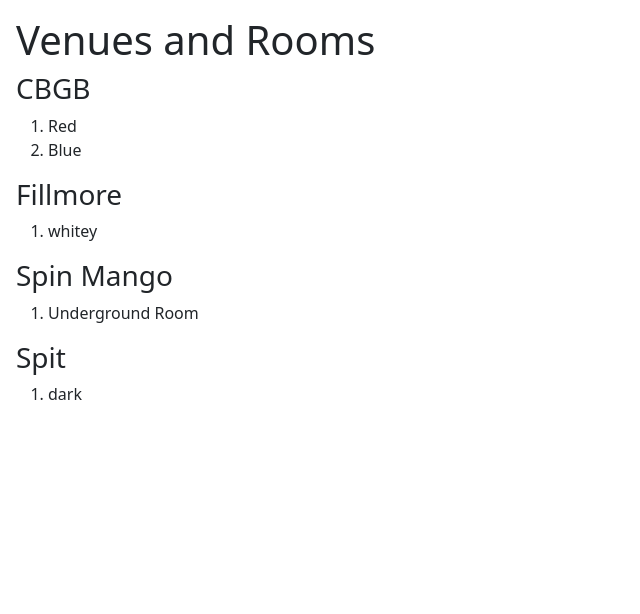
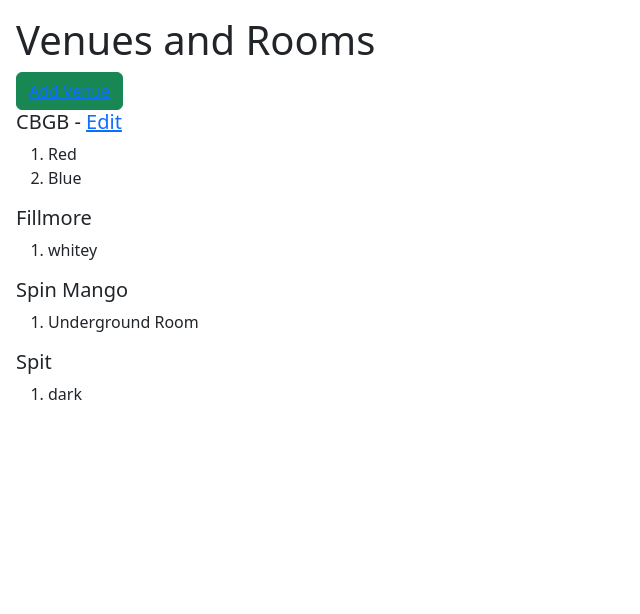
Before and after one commit to Paolovg95/RiffMates, a Django app: page /venues/ in a window 1280 px wide. Shown: the part 96-710 px from the top of the page, without its empty margins (0-640 px from the left). Run offline with Django 4.2, Linux system fonts and the light colour scheme; a user stored in the database is signed in; data comes from the database, SQL or seed files in the repository; both versions use the stored data as it was after the commit; some libraries are stand-ins or nearby versions.

Commit message:
Venues view and tempalte updated to enable edit on authorized users

```diff
--- a/bands/urls.py
+++ b/bands/urls.py
@@ -7,5 +7,7 @@
     path('musicians', views.get_musicians, name="musicians"),
     path('<str:band_id>', views.get_band, name="band"),
     path('restricted_musician/<int:musician_id>/', views.musician_restricted, name='musician_profiles_restricted'),
-    path('restricted_venues/', views.venues_restricted, name="my_venues_restricted"),
+    path('my_venues/', views.venues_restricted, name="my_venues_restricted"),
+    path('my_venues/edit/<int:venue_id>/', views.edit_venues, name="edit_venue"),
+    path('my_venues/new/', views.edit_venues, name="new_venue"),
 ]
--- a/bands/views.py
+++ b/bands/views.py
@@ -57,7 +57,15 @@
 
 def get_venues(request):
     venues = Venue.objects.all().order_by("name")
+    for venue in venues:
+        # Mark the venue is "controlled" if the logged in user is
+        # associated with the venue
+        profile = request.user.userprofile
+        venue.owned = \
+            profile.venue_profiles.filter(\
+            id=venue.id).exists()
     data = {
+        'venue_owned': venue.owned,
         'venues': venues
     }
     return render(request, "venues.html", data)
@@ -83,11 +91,7 @@
         """
     else:
         content = f"""
-            <h1>Venues associated:
-                <br>{venues.last()}
-            </h1>
-
-            <p> <a href="/accounts/logout/">Logout</a> </p>
+            <h1>Venues associated:</h1>
         """
     context = {
         'venues': venues,
--- a/templates/venues.html
+++ b/templates/venues.html
@@ -5,10 +5,19 @@
 {% endblock title %}
 
 {% block content %}
-  <div class="m-3">
-    <h1>Venues and Rooms</h1>
+<div class="m-3">
+  <h1>Venues and Rooms</h1>
+    {% if user.is_authenticated %}
+      <button class="btn btn-success" type="submit">
+        <a href="{% url 'new_venue' %}">Add Venue</a>
+      </button>
+    {% endif %}
     {% for venue in venues %}
-      <h3>{{ venue.name }}</h3>
+      {% if venue.owned %}
+        <h5>{{ venue.name }} - <a href="{% url 'edit_venue' venue.id %}">Edit</a></h5>
+      {% else %}
+        <h5>{{ venue.name }}</h5>
+      {% endif %}
       <ol>
         {% for room in venue.room_set.all %}
           <li>
```
Also changed, not shown: templates/edit_venue.html (added, +17 -0 lines), templates/general.html (+10 -0 lines), db.sqlite3.
